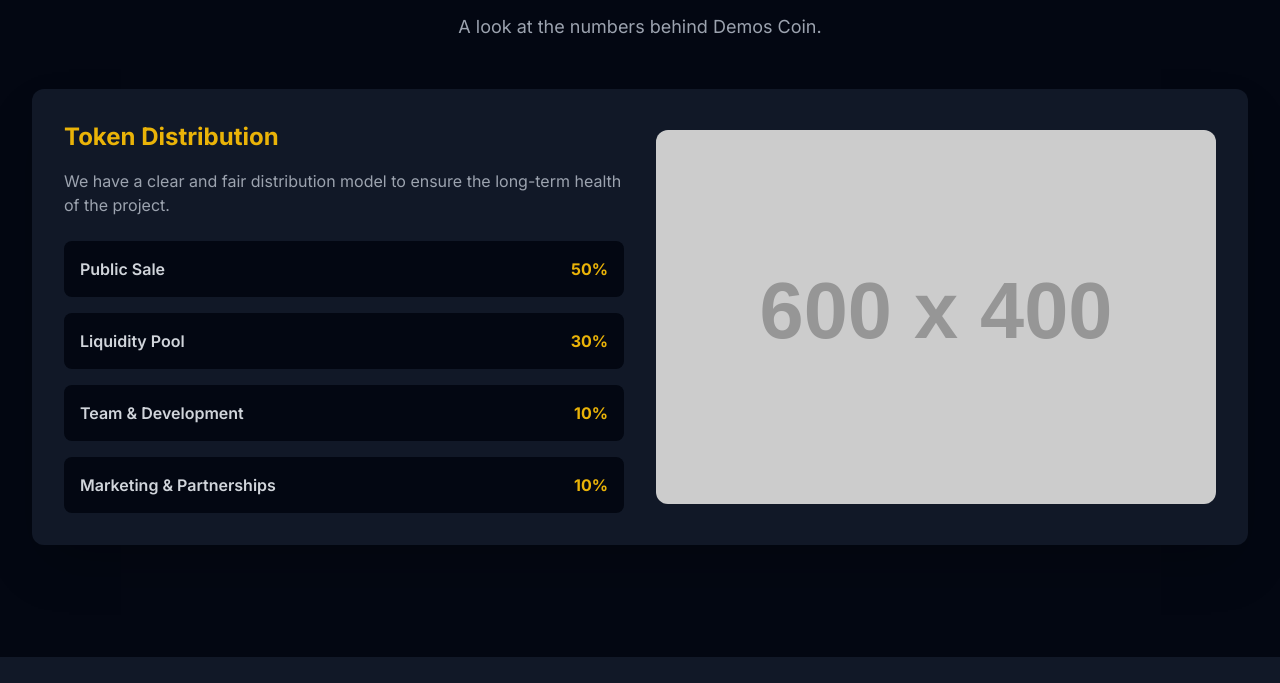
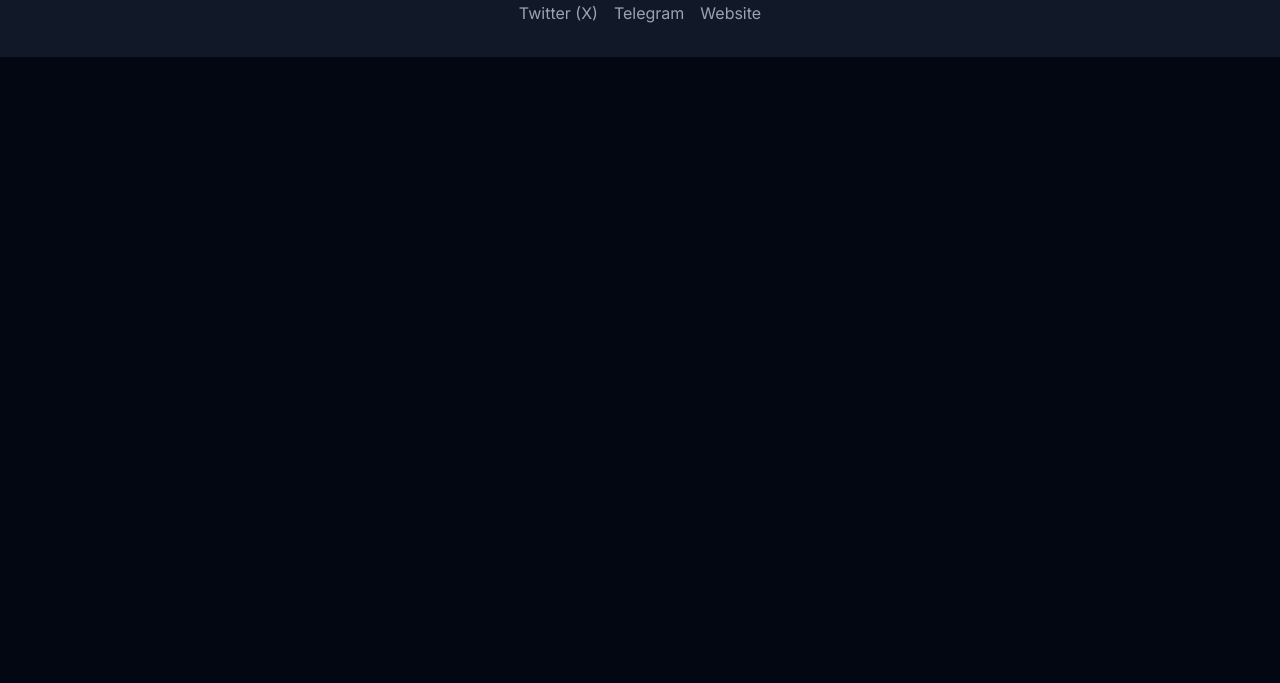
Before and after one commit to motivid12-debug/DEMOS, a plain HTML site: page index.html in a window 1280 px wide. Shown: the part 1553-2236 px from the top of the page. After the commit the page ends 1610 px from the top, so only its background shows below. Drawn offline with nearby package versions, Linux system fonts and the light colour scheme; placeholder pictures from the web are drawn by us.

Commit message:
index.html

```diff
--- a/index.html
+++ b/index.html
@@ -99,49 +99,6 @@
                 </div>
             </div>
         </section>
-
-        <!-- Tokenomics Section -->
-        <section id="tokenomics" class="py-16 mb-12">
-            <div class="text-center mb-12">
-                <h2 class="text-3xl sm:text-4xl lg:text-5xl font-extrabold text-gold-gradient mb-4">Tokenomics</h2>
-                <p class="text-base sm:text-lg text-gray-400">
-                    A look at the numbers behind Demos Coin.
-                </p>
-            </div>
-
-            <div class="bg-gray-900 p-8 rounded-xl shadow-2xl">
-                <div class="grid md:grid-cols-2 gap-8 items-center">
-                    <div>
-                        <h3 class="text-2xl font-bold text-yellow-500 mb-4">Token Distribution</h3>
-                        <p class="text-gray-400 mb-6">
-                            We have a clear and fair distribution model to ensure the long-term health of the project.
-                        </p>
-                        <ul class="space-y-4">
-                            <li class="flex justify-between items-center bg-gray-950 p-4 rounded-lg">
-                                <span class="font-semibold">Public Sale</span>
-                                <span class="text-yellow-500 font-bold">50%</span>
-                            </li>
-                            <li class="flex justify-between items-center bg-gray-950 p-4 rounded-lg">
-                                <span class="font-semibold">Liquidity Pool</span>
-                                <span class="text-yellow-500 font-bold">30%</span>
-                            </li>
-                            <li class="flex justify-between items-center bg-gray-950 p-4 rounded-lg">
-                                <span class="font-semibold">Team & Development</span>
-                                <span class="text-yellow-500 font-bold">10%</span>
-                            </li>
-                            <li class="flex justify-between items-center bg-gray-950 p-4 rounded-lg">
-                                <span class="font-semibold">Marketing & Partnerships</span>
-                                <span class="text-yellow-500 font-bold">10%</span>
-                            </li>
-                        </ul>
-                    </div>
-
-                    <div class="mt-8 md:mt-0">
-                        <img src="https://placehold.co/600x400/111827/fcd34d?text=Placeholder+for+Chart" alt="Tokenomics Chart" class="rounded-xl w-full h-auto">
-                    </div>
-                </div>
-            </div>
-        </section>
     </main>
 
     <!-- Footer -->
```
